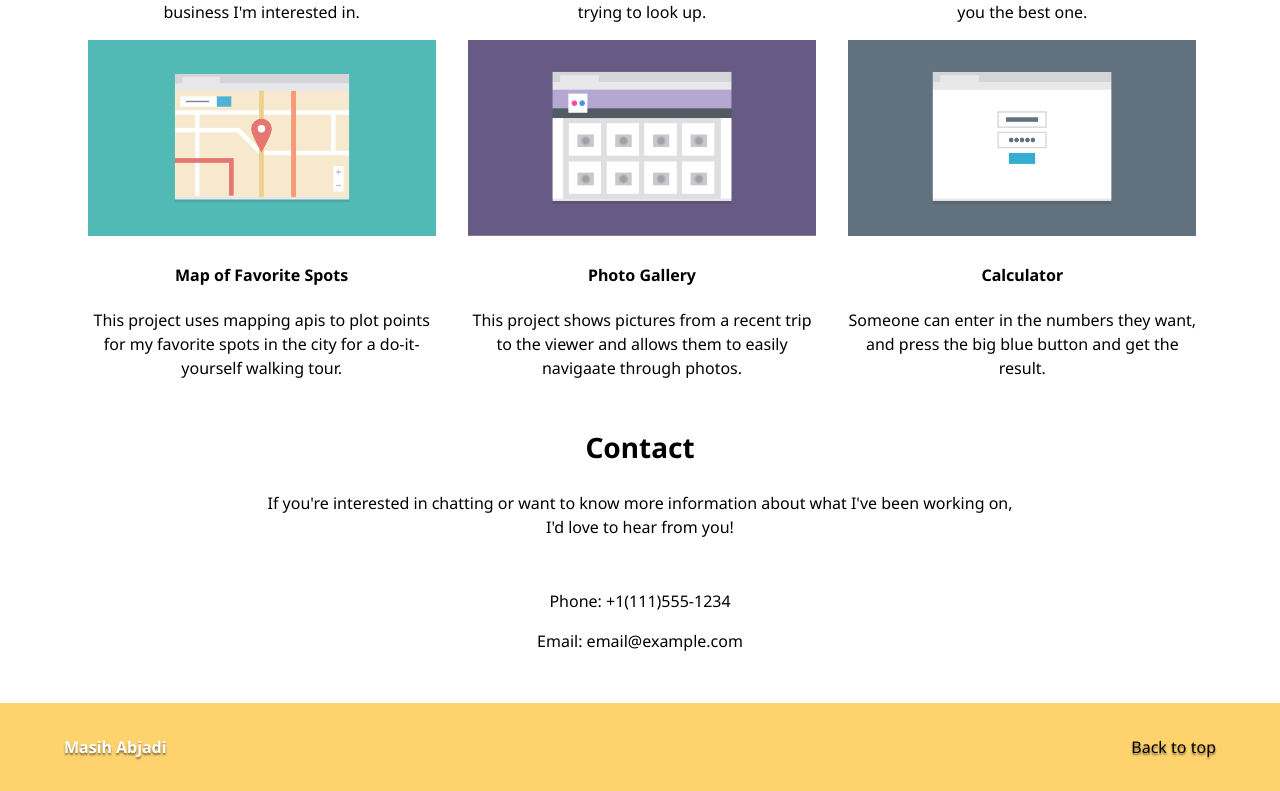
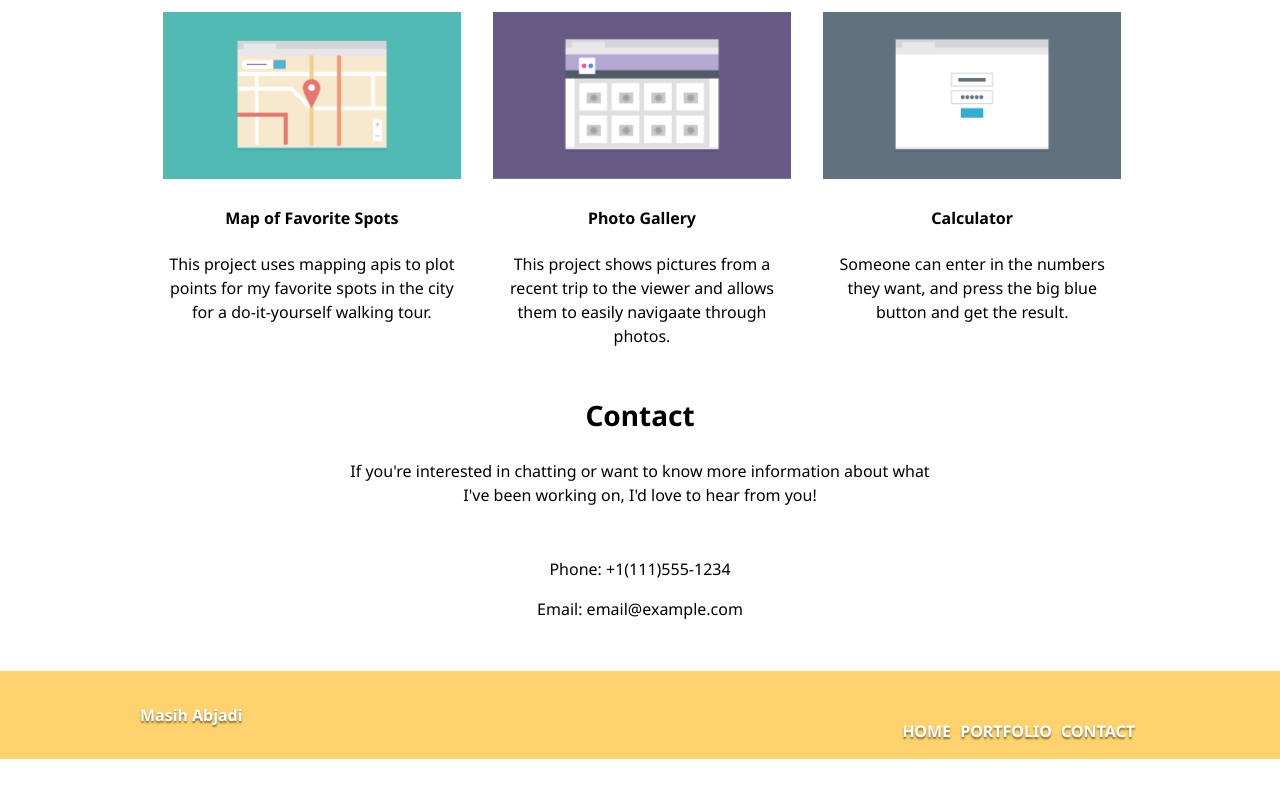
Before and after one commit to MasihTak/TD-Project2, a plain HTML site: page index.html in a window 1280 px wide. Shown: the part 777-1568 px from the top of the page. After the commit the page ends 1536 px from the top, so only its background shows below. Drawn offline with nearby package versions, Linux system fonts and the light colour scheme.

Commit message:
Improve responsive design

```diff
--- a/css/style.css
+++ b/css/style.css
@@ -14,6 +14,7 @@ h2 {
 .wrapper {
     width: 90%;
     margin: 0 auto;
+    max-width: 1000px;
 }
 
 .center {
@@ -87,6 +88,10 @@ footer {
     float: right;
 }
 
+.footer-nav {
+    display: none;
+}
+
 /* MEDIA QUERIES */
 @media only screen and (min-width: 768px),
        only screen and (min-width: 640px)  and (orientation: landscape) {
@@ -101,6 +106,10 @@ footer {
 
     li a {
         color: white;
+    }
+
+    #info p {
+        font-size: 1.125em;
     }
 
     .item {
@@ -128,8 +137,26 @@ footer {
         margin: 20px 200px;
         text-align: center;
     }
+
     .contact-info {
         margin: 50px 0;
+    }
+
+    .b-top {
+        display: none;
+    }
+
+    .footer-nav {
+        display: inline-block;
+        float: right;
+    }
+
+    .footer-nav li {
+        margin: 0 5px 0 0;
+    }
+
+    .footer-nav li a {
+        padding: 0;
     }
 }
 
--- a/index.html
+++ b/index.html
@@ -71,6 +71,11 @@
     <div class="wrapper">
       <span class="f-name">Masih Abjadi</span>
       <a class="b-top" href="#">Back to top</a>
+      <ul class="footer-nav">
+        <li><a href="#home">Home</a></li>
+        <li><a href="#portfolio">Portfolio</a></li>
+        <li><a href="#contact">Contact</a></li>
+      </ul>
     </div>
   </footer>
 </body>
```
